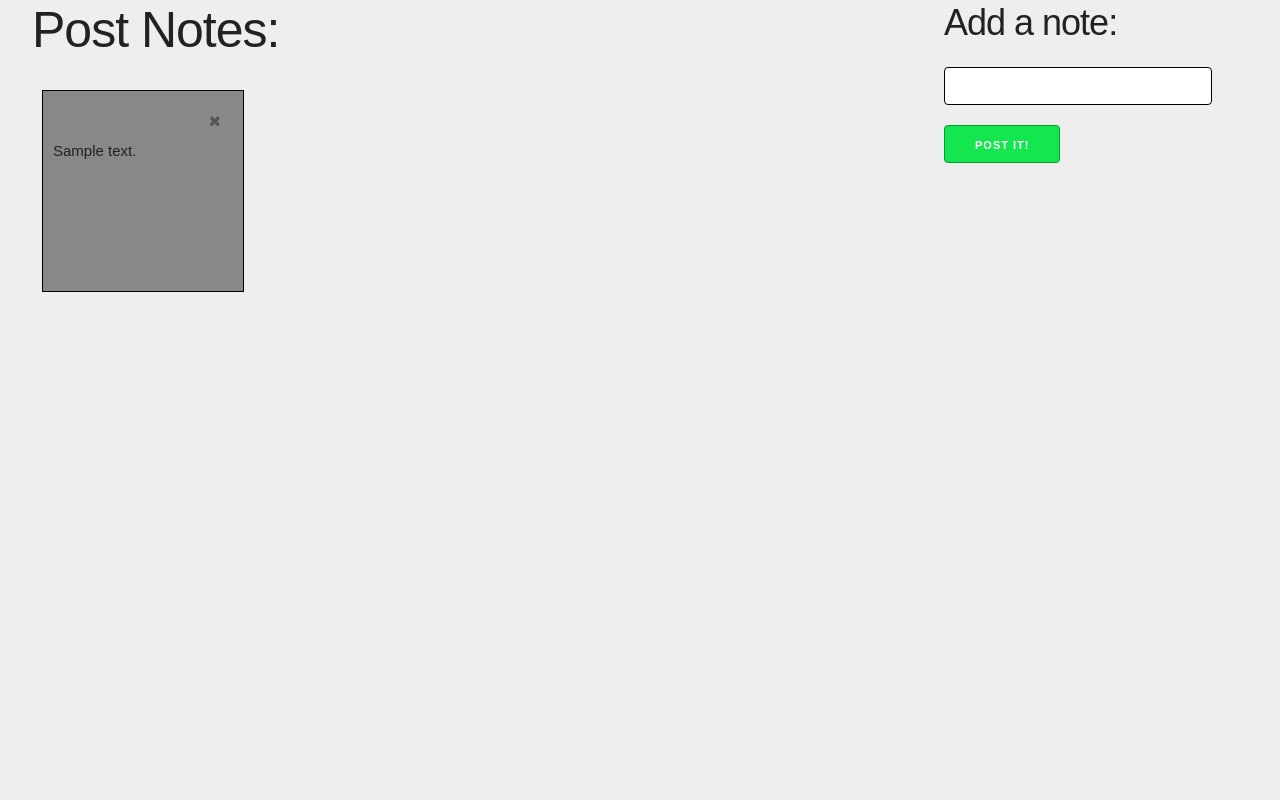
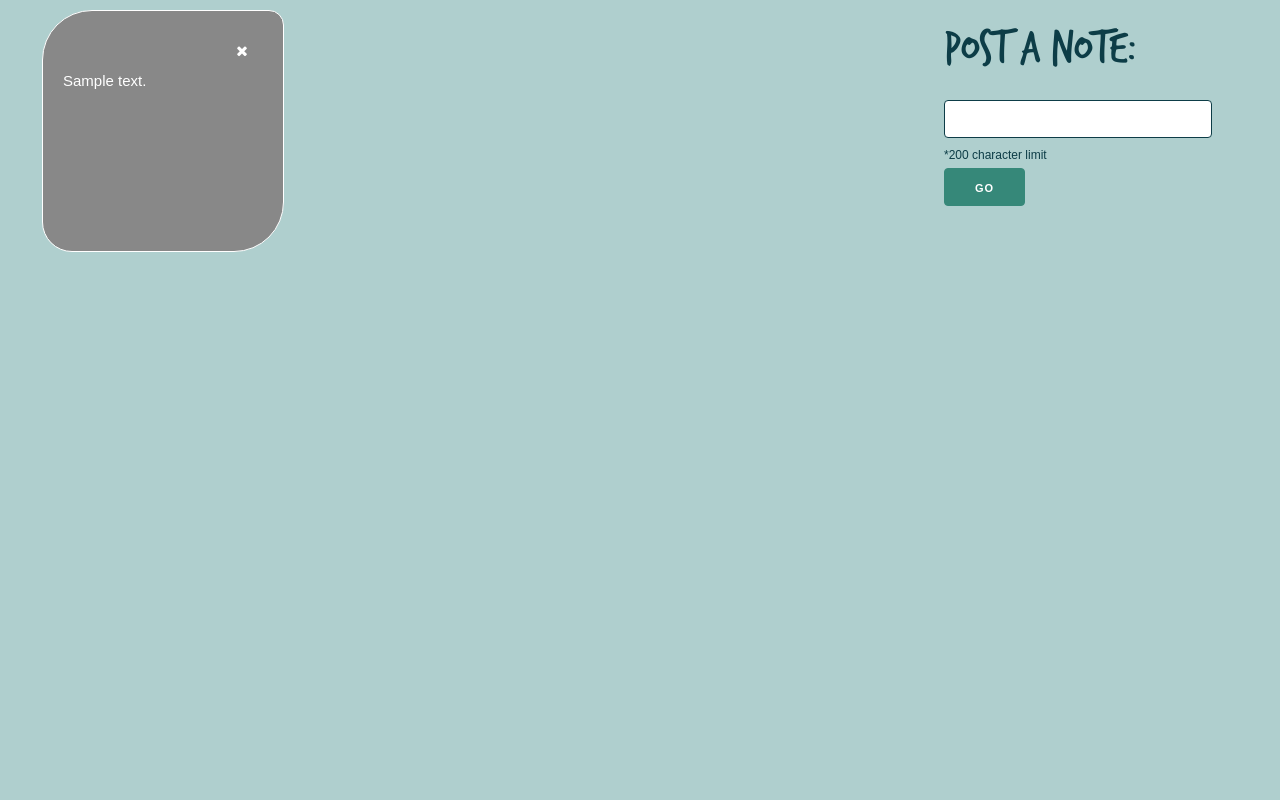
Before and after one commit to almameow/postnotes, a CodeIgniter app: page / in a window 1280 px wide. Run offline with CodeIgniter, Linux system fonts and the light colour scheme; tables that the repository leaves empty or names only in its code hold one stand-in row (values such as "Sample post"); some libraries are stand-ins or nearby versions.

Commit message:
Final commit: Redesign

```diff
--- a/application/views/index.php
+++ b/application/views/index.php
@@ -14,19 +14,12 @@
 	<script>
 		$(document).ready(function(){
 			var count = -1;
-			var paletteArray = ["(202,253,249)", "(169,249,255)", "(210,240,255)", "(153,238,236)", "(108,229,255)", "(208,255,242)", "(186,237,238)", "(187,190,242)", "(213,175,253)", "(221,173,242)", , "(255,218,240)", "(253,173,233)", "(255,130,187)", "(251,102,200)", "(251,73,144)", "(246,161,146)", "(246,176,146)", "(246,196,146)", "(246,207,146)", "(246,217,146)"];
+			var paletteArray = ["(153,182,160)", "(54,136,121)", "(42,117,149)", "(130,131,115)", "(81,65,89)"];
 
 			// All notes loaded when form is submitted
 			$(document).on("submit", "form", function(){
-				var randomColor = "";
-				if(count < paletteArray.length){
-					randomColor = "rgb" + paletteArray[count];
-					count++;
-				} else{
-					count = 0;
-					randomColor = "rgb" + paletteArray[count];
-					count++;
-				}
+				var randomNum = Math.floor(Math.random() * 5);
+				var randomColor = "rgb" + paletteArray[randomNum];
 
 				$("#randomColor").val(randomColor);
 
@@ -47,18 +40,19 @@
 <div class="container">
 	<div class="row">
 		<div class="nine columns">
-			<h1>Post Notes:</h1>
 			<div id="notes">
 			</div>
 		</div>
 
 		<div class="three columns">
+			<h1>Post a note:</h1>
 			<form action="/posts/add_note" method="post">
-				<label><h3>Add a note:</h3>
-					<input type="text" name="description" id="textarea" class="u-full-width">
+				<label>
+					<input type="text" name="description" id="textarea" class="u-full-width" maxlength="200">
 					<input type="hidden" name="color" id="randomColor">
 				</label>
-				<input class="button-primary" type="submit" value="Post it!">
+				<p><small>*200 character limit</small></p>
+				<input class="button-primary" type="submit" value="Go">
 			</form>
 		</div>
 	</div>
--- a/application/views/partials/posts.php
+++ b/application/views/partials/posts.php
@@ -6,7 +6,7 @@
 		<div class="row">
 			<div class="two columns offset-by-ten columns">
 				<form class="delete_note" action="/posts/delete_note/<?= $post['id'] ?>" method="post">
-					<button class="deleteBtn" type="submit"><span class="fa fa-times fa-lg"></span></button>
+					<button class="deleteBtn" type="submit"><span class="fa fa-times fa-lg xbox"></span></button>
 				</form>
 			</div>
 		</div>
--- a/assets/skeleton.css
+++ b/assets/skeleton.css
@@ -206,8 +206,8 @@ input[type="submit"].button-primary,
 input[type="reset"].button-primary,
 input[type="button"].button-primary {
   color: #FFF;
-  background-color: #13e64e;
-  border-color: #009f2d; }
+  background-color: #368879;
+  border-color: #368879; }
 .button.button-primary:hover,
 button.button-primary:hover,
 input[type="submit"].button-primary:hover,
@@ -219,8 +219,8 @@ input[type="submit"].button-primary:focus,
 input[type="reset"].button-primary:focus,
 input[type="button"].button-primary:focus {
   color: #FFF;
-  background-color: #009f2d;
-  border-color: #009f2d; }
+  background-color: #368879;
+  border-color: #ffffff; }
 
 
 /* Forms
@@ -237,7 +237,7 @@ select {
   height: 38px;
   padding: 6px 10px; /* The 6px vertically centers text on FF, ignored by Webkit */
   background-color: #fff;
-  border: 1px solid #000000;
+  border: 1px solid #0d3d47;
   border-radius: 4px;
   box-shadow: none;
   box-sizing: border-box; }
@@ -266,7 +266,7 @@ input[type="url"]:focus,
 input[type="password"]:focus,
 textarea:focus,
 select:focus {
-  border: 1px solid #13e64e;
+  border: 1px solid #4cbba7;
   outline: 0; }
 label,
 legend {
--- a/assets/style.css
+++ b/assets/style.css
@@ -1,21 +1,38 @@
+@font-face {
+	font-family: "TrashHand";
+	src: url('TrashHand.TTF');
+}
 body{
 	font-family: sans-serif;
 	font-weight: lighter;
-	background-color: #eeeeee;
+	background-color: #afcfce;
+	color: #0d3d47;
+}
+h1, h2, h3{
+	font-family: "TrashHand";
+	margin-top: 20px;
+}
+form p, input{
+	margin-bottom: 3px;
 }
 .notes{
 	width: 100%;
 	margin-bottom: 30px;
 }
 .post{
-	border: 1px solid #000000;
-	width: 180px;
-	height: 180px;
+	border: 1px solid #ffffff;
+	border-radius: 50px 15px 50px 30px;
+	width: 200px;
+	height: 200px;
 	display: inline-block;
 	vertical-align: top;
 	margin: 10px;
-	padding: 10px;
-	overflow: auto;
+	padding: 20px;
+	overflow: hidden;
+	color: #ffffff;
+}
+.pad-right{
+	margin-right: 40px;
 }
 .delete_note{
 	margin-bottom: 0px;
@@ -25,3 +42,6 @@ body{
 	margin: 0px;
 	border: 0px;
 }
+.xbox{
+	color: #ffffff;
+}
```
Also changed, not shown: assets/TrashHand.TTF (added), assets/favicon.ico, 1 other file.
